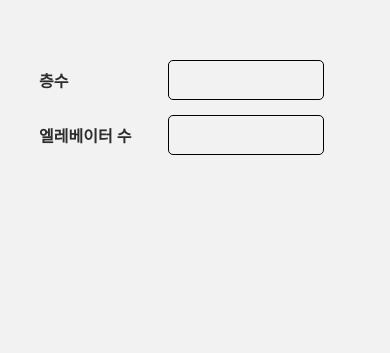
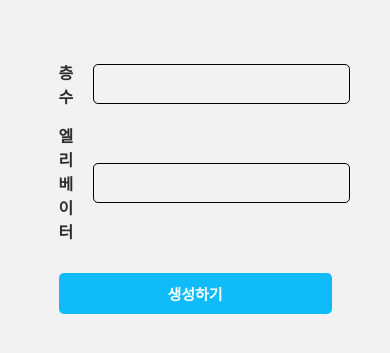
Before and after one commit to Kimjaegwun/elevator, a React Native app: screen /MakeElevator in a window 390 px wide. Shown: the part 221-574 px from the top of the page. Built offline with nearby package versions, Linux system fonts and the light colour scheme.

Commit message:
buttom component add and navigation type / props setting

```diff
--- /dev/null
+++ b/src/components/Button.tsx
@@ -0,0 +1,33 @@
+import React from 'react';
+import {StyleSheet, Text, TouchableOpacity} from 'react-native';
+
+interface Props {
+  width: string;
+  title: string;
+  func: () => void;
+}
+
+const Button: React.FC<Props> = ({width, title, func}) => {
+  return (
+    <TouchableOpacity style={[styles.container, {width: width}]} onPress={func}>
+      <Text style={styles.content}>{title}</Text>
+    </TouchableOpacity>
+  );
+};
+
+export default Button;
+
+const styles = StyleSheet.create({
+  container: {
+    justifyContent: 'center',
+    alignItems: 'center',
+    paddingVertical: 10,
+    borderRadius: 5,
+    backgroundColor: '#0fbcf9',
+  },
+  content: {
+    fontSize: 15,
+    fontWeight: 'bold',
+    color: '#ffffff',
+  },
+});
--- a/src/components/InputForm.tsx
+++ b/src/components/InputForm.tsx
@@ -4,11 +4,12 @@ import {StyleSheet, Text, TextInput, View} from 'react-native';
 interface Props {
   title: string;
   onChangeText: (text: string) => void;
+  width: string;
 }
 
-const InputForm: React.FC<Props> = ({title, onChangeText}) => {
+const InputForm: React.FC<Props> = ({title, onChangeText, width}) => {
   return (
-    <View style={styles.wrapper}>
+    <View style={[styles.wrapper, {width: width}]}>
       <Text style={styles.title}>{title}</Text>
       <TextInput
         style={styles.input}
@@ -24,7 +25,6 @@ export default InputForm;
 const styles = StyleSheet.create({
   wrapper: {
     flexDirection: 'row',
-    width: '80%',
     alignItems: 'center',
   },
   title: {
@@ -34,12 +34,12 @@ const styles = StyleSheet.create({
     fontWeight: '600',
   },
   input: {
-    width: '50%',
     borderWidth: 1,
     marginLeft: 20,
     height: 40,
     fontSize: 15,
     borderRadius: 5,
     paddingLeft: 15,
+    flex: 1,
   },
 });
--- a/src/screens/Elevators.tsx
+++ b/src/screens/Elevators.tsx
@@ -1,7 +1,31 @@
-import React from 'react';
+import React, {useState} from 'react';
 import {Text, View} from 'react-native';
 
-const Elevators = () => {
+type Props = {
+  route: {
+    params: {
+      floor: number;
+      elevatorNum: number;
+    };
+  };
+};
+
+const Elevators: React.FC<Props> = ({route}) => {
+  const [floor, setFloor] = useState(0);
+  const [elevatorNum, setElevatorNum] = useState(0);
+
+  // 층수 값 변경
+  const onChangeFloor = (text: string) => {
+    setFloor(Number(text));
+  };
+
+  // 엘레베이터 값 변경
+  const onChangeElevatorNum = (text: string) => {
+    setElevatorNum(Number(text));
+  };
+
+  console.log(route.params);
+
   return (
     <View>
       <Text>Elevators</Text>
--- a/src/screens/MakeElevator.tsx
+++ b/src/screens/MakeElevator.tsx
@@ -1,11 +1,16 @@
+import {NativeStackScreenProps} from '@react-navigation/native-stack';
 import React, {useState} from 'react';
 import {Dimensions, StyleSheet, View} from 'react-native';
+import Button from '../components/Button';
 import InputForm from '../components/InputForm';
+import {RootStackParamList} from '../types';
 
 // 스크린 높이
 const {height} = Dimensions.get('window');
 
-const MakeElevator = () => {
+type Props = NativeStackScreenProps<RootStackParamList, 'Elevators'>;
+
+const MakeElevator: React.FC<Props> = ({navigation}) => {
   const [floor, setFloor] = useState(0);
   const [elevatorNum, setElevatorNum] = useState(0);
 
@@ -19,11 +24,22 @@ const MakeElevator = () => {
     setElevatorNum(Number(text));
   };
 
+  const navElevators = () => {
+    navigation.navigate('Elevators', {floor, elevatorNum});
+  };
+
   return (
     <View style={styles.container}>
-      <InputForm title="층수" onChangeText={onChangeFloor} />
+      <InputForm title="층수" onChangeText={onChangeFloor} width="70%" />
       <View style={{height: 15}} />
-      <InputForm title="엘레베이터 수" onChangeText={onChangeElevatorNum} />
+      <InputForm
+        title="엘리베이터"
+        onChangeText={onChangeElevatorNum}
+        width="70%"
+      />
+      <View style={{height: 30}} />
+
+      <Button title="생성하기" width="70%" func={navElevators} />
     </View>
   );
 };
--- /dev/null
+++ b/src/types/index.ts
@@ -0,0 +1,4 @@
+export type RootStackParamList = {
+  Elevators: {floor: number; elevatorNum: number};
+  MakeElevator: undefined;
+};
```
